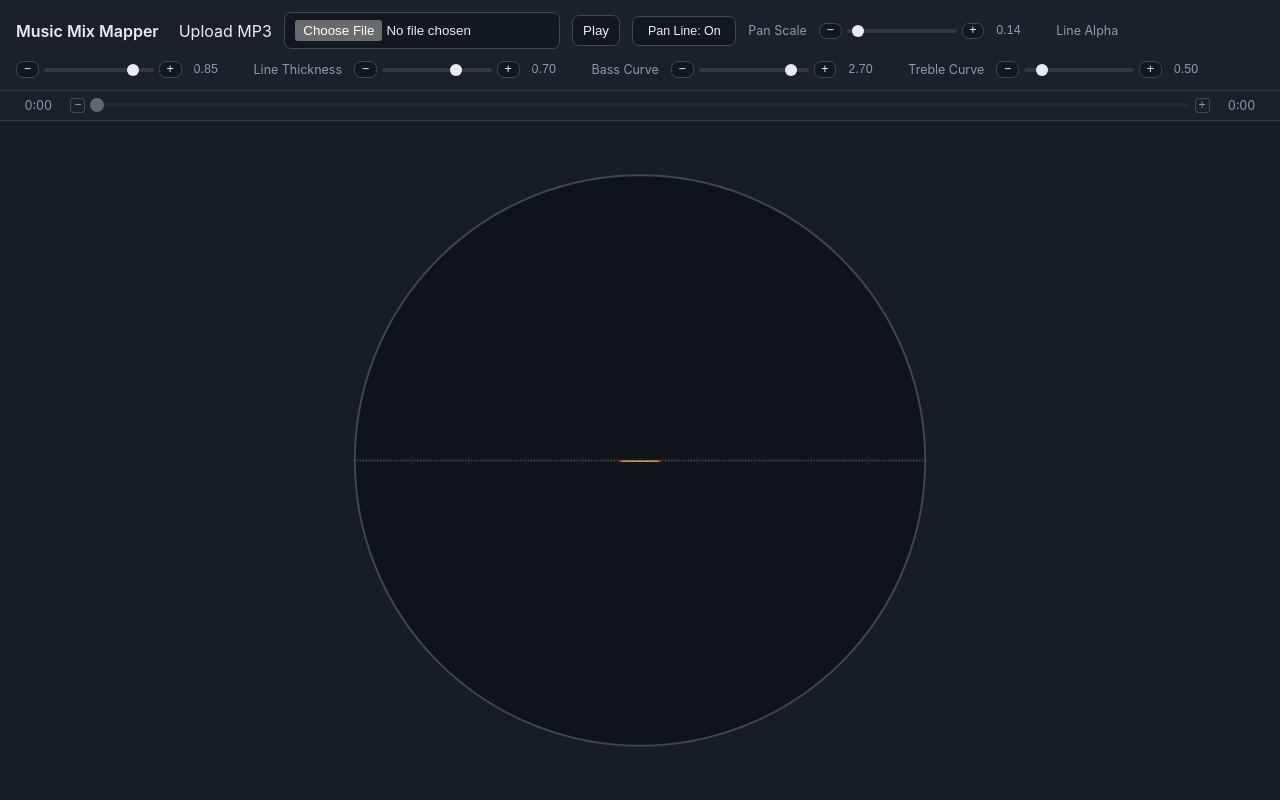
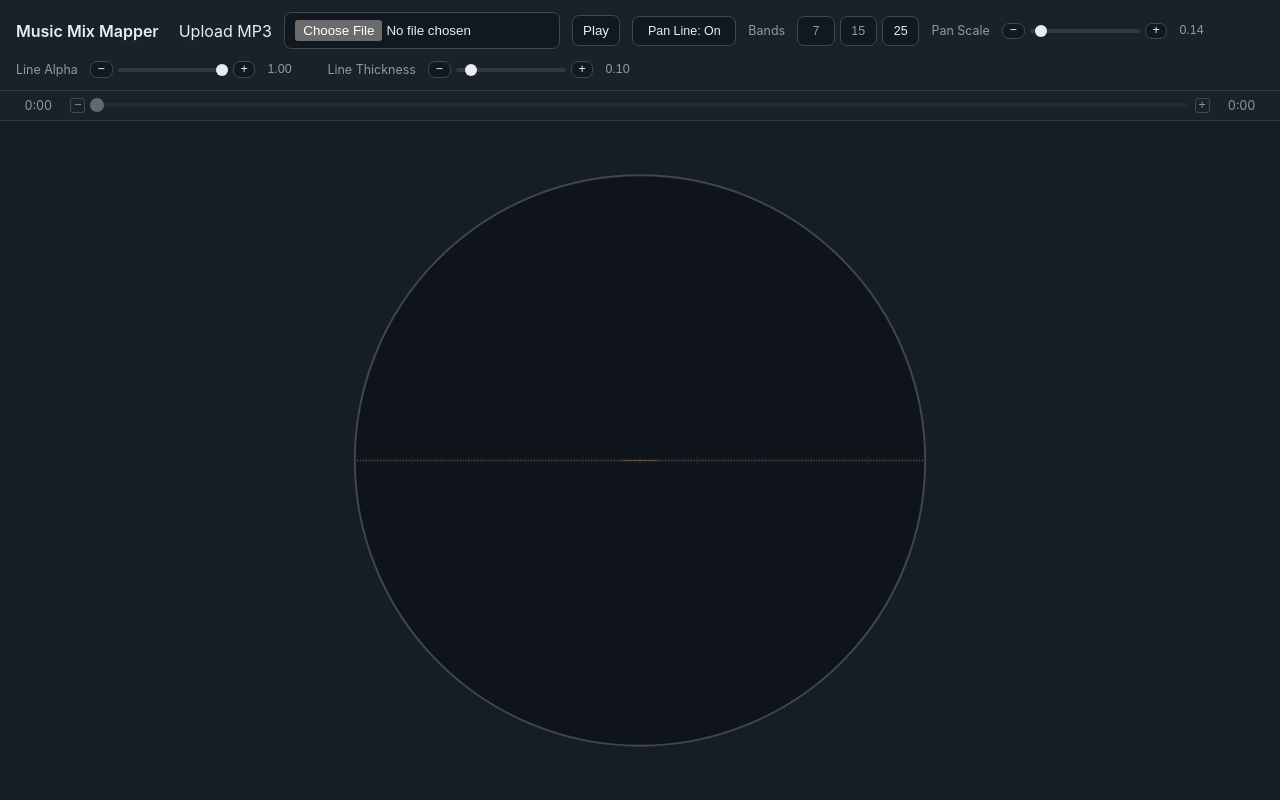
Before and after one commit to brcodes/audio-perception-vizualizer, a plain HTML site: page index.html in a window 1280 px wide. Drawn offline with Linux system fonts and the light colour scheme.

Commit message:
7,15,25 band modes; hard-coded 100 band req's removed if there

```diff
--- a/app.js
+++ b/app.js
@@ -10,11 +10,8 @@ const lineAlphaSlider = document.getElementById('lineAlphaSlider');
 const lineAlphaValueEl = document.getElementById('lineAlphaValue');
 const lineThicknessSlider = document.getElementById('lineThicknessSlider');
 const lineThicknessValueEl = document.getElementById('lineThicknessValue');
-const bassCurveSlider = document.getElementById('bassCurveSlider');
-const bassCurveValueEl = document.getElementById('bassCurveValue');
-const trebleCurveSlider = document.getElementById('trebleCurveSlider');
-const trebleCurveValueEl = document.getElementById('trebleCurveValue');
 const togglePanLineBtn = document.getElementById('togglePanLineBtn');
+const bandModeButtons = Array.from(document.querySelectorAll('.band-mode-btn'));
 const ctx = canvas.getContext('2d');
 
 const DIVISION_EPSILON = 1e-6;
@@ -29,10 +26,17 @@ const PAN_DISPLAY_LINE_COLOR = 'rgba(70, 70, 70, 0.5)';
 const PAN_DISPLAY_LINE_WIDTH = 1;
 const PAN_DISPLAY_NOTCH_HALF_HEIGHT = 4;
 const PAN_DISPLAY_MINOR_NOTCH_SCALE = 0.5;
+// Fixed transient mapping removes per-band curve styling for a more uniform waveform language.
+const TRANSIENT_ENERGY_EXPONENT = 0.78;
+// Right-to-left sweep speed (cycles/sec) makes crest peaks read as transients crossing a window.
+const TRANSIENT_SWEEP_HZ = 1.35;
+const TRANSIENT_SKEW_MIN = 0.2;
+const TRANSIENT_SKEW_MAX = 0.82;
 
-const FREQ_COUNT = 100;
-// Half-bin ratio for constant-Q narrow bands: ±half a log-bin around each center frequency
-const HALF_BIN_RATIO = Math.pow(1000, 0.5 / (FREQ_COUNT - 1));
+const MIN_AUDIBLE_HZ = 20;
+const MAX_AUDIBLE_HZ = 20000;
+const BAND_MODE_KEYS = Object.freeze([7, 15, 25]);
+const DEFAULT_BAND_MODE = 25;
 
 const MP3_MIME_TYPES = new Set(['audio/mpeg', 'audio/mp3', 'audio/x-mp3', 'audio/mpeg3', 'audio/x-mpeg-3']);
 const ZERO_FREQUENCY_DATA = new Uint8Array(1);
@@ -50,6 +54,16 @@ const COLOR_STOPS = [
   { t: 1,      r: 75,  g: 46,  b: 255 },
 ];
 
+const SEVEN_BAND_BINS = [
+  { minHz: 20, maxHz: 60, hz: 34.6, rgb: { r: 88, g: 0, b: 0 } },
+  { minHz: 60, maxHz: 250, hz: 122.5, rgb: { r: 255, g: 46, b: 0 } },
+  { minHz: 250, maxHz: 500, hz: 353.6, rgb: { r: 255, g: 140, b: 0 } },
+  { minHz: 500, maxHz: 2000, hz: 1000, rgb: { r: 255, g: 235, b: 0 } },
+  { minHz: 2000, maxHz: 4000, hz: 2828.4, rgb: { r: 102, g: 204, b: 0 } },
+  { minHz: 4000, maxHz: 6000, hz: 4898.9, rgb: { r: 0, g: 204, b: 221 } },
+  { minHz: 6000, maxHz: 20000, hz: 10954.5, rgb: { r: 75, g: 46, b: 255 } },
+];
+
 function interpolateColor(t) {
   let i = 0;
   while (i < COLOR_STOPS.length - 2 && COLOR_STOPS[i + 1].t <= t) i += 1;
@@ -63,19 +77,61 @@ function interpolateColor(t) {
   };
 }
 
-// 100 log-spaced frequencies from 20Hz (logT=0) to 20kHz (logT=1).
-// Geometric midpoint ~632Hz falls at index 49/50 — bottom half shows 20–632Hz, top shows 632–20kHz.
-const FREQUENCIES = Array.from({ length: FREQ_COUNT }, (_, i) => {
-  const logT = i / (FREQ_COUNT - 1);
-  const hz = 20 * Math.pow(1000, logT);
-  const rgb = interpolateColor(logT);
-  return { hz, logT, rgb };
-});
+function hzToLogT(hz) {
+  const ratio = MAX_AUDIBLE_HZ / MIN_AUDIBLE_HZ;
+  return Math.log(hz / MIN_AUDIBLE_HZ) / Math.log(ratio);
+}
 
-// Bottom semicircle: indices 0–49 (lower 50, 20Hz–~611Hz)
-const BOTTOM_FREQS = FREQUENCIES.slice(0, 50);
-// Top semicircle: indices 50–99 (upper 50, ~655Hz–20kHz)
-const TOP_FREQS = FREQUENCIES.slice(50);
+function createLogBands(count) {
+  const ratio = MAX_AUDIBLE_HZ / MIN_AUDIBLE_HZ;
+  // Constant-Q spread keeps proportional bandwidth per band across the audible range.
+  const halfBinRatio = Math.pow(ratio, 0.5 / (count - 1));
+  const bands = new Array(count);
+
+  for (let i = 0; i < count; i += 1) {
+    const logT = i / (count - 1);
+    const hz = MIN_AUDIBLE_HZ * Math.pow(ratio, logT);
+    bands[i] = {
+      hz,
+      logT,
+      rgb: interpolateColor(logT),
+      minHz: Math.max(MIN_AUDIBLE_HZ, hz / halfBinRatio),
+      maxHz: Math.min(MAX_AUDIBLE_HZ, hz * halfBinRatio),
+    };
+  }
+
+  // Force edge bins to cover the full 20Hz-20kHz range without leaving gaps.
+  bands[0].minHz = MIN_AUDIBLE_HZ;
+  bands[count - 1].maxHz = MAX_AUDIBLE_HZ;
+
+  return bands;
+}
+
+function createBandProfile(bands) {
+  const splitIndex = Math.floor(bands.length / 2);
+  return {
+    splitIndex,
+    bottomBands: bands.slice(0, splitIndex),
+    topBands: bands.slice(splitIndex),
+    // Per-band smoothed pan state persists across frames for temporal stability.
+    panSmoothed: new Float32Array(bands.length),
+  };
+}
+
+const BAND_PROFILES = {
+  7: createBandProfile(SEVEN_BAND_BINS.map((band) => ({
+    minHz: band.minHz,
+    maxHz: band.maxHz,
+    hz: band.hz,
+    logT: hzToLogT(band.hz),
+    rgb: band.rgb,
+  }))),
+  15: createBandProfile(createLogBands(15)),
+  25: createBandProfile(createLogBands(25)),
+};
+
+let activeBandMode = DEFAULT_BAND_MODE;
+let activeBandProfile = BAND_PROFILES[activeBandMode];
 
 const audio = new Audio();
 audio.crossOrigin = 'anonymous';
@@ -155,10 +211,6 @@ function getBandEnergy(data, minHz, maxHz, sampleRate) {
   return count ? Math.sqrt(sumSq / count) : 0;
 }
 
-// Per-band smoothed pan state — persists across frames for temporal stability.
-// Indices 0–49 = BOTTOM_FREQS, 50–99 = TOP_FREQS.
-const panSmoothed = new Float32Array(FREQ_COUNT);
-
 // Use the absolute L–R difference rather than the relative ratio (R-L)/(R+L).
 // Relative normalization causes pan to collapse toward center whenever centered
 // content is added to a band, because it grows the denominator without changing
@@ -183,22 +235,22 @@ function amplitudeToHeightFactor(energy) {
   );
 }
 
-// Height-shape exponent interpolated by log-frequency.
-// Bass (logT=0): expLow > 1 compresses energy → short, round hills.
-// Treble (logT=1): expHigh < 1 expands energy → tall, sharp spikes.
-function frequencyToHeightExponent(logT) {
-  const expLow = Number(bassCurveSlider.value);
-  const expHigh = Number(trebleCurveSlider.value);
-  return expLow + (expHigh - expLow) * logT;
+function shapeEnergyForTransientView(energy) {
+  return Math.min(1, Math.pow(Math.max(0, energy), TRANSIENT_ENERGY_EXPONENT));
+}
+
+function computeTransientSweepT() {
+  const t = (audio.currentTime * TRANSIENT_SWEEP_HZ) % 1;
+  return t < 0 ? t + 1 : t;
 }
 
 // Psychoacoustic localization spread: low frequencies are harder to localize (wider),
-// high frequencies are tighter. Scaled down for 100 narrow bands.
+// high frequencies are tighter.
 function frequencyToWidthFactor(logT) {
   return 0.08 - 0.04 * logT; // 0.08 at 20Hz → 0.04 at 20kHz
 }
 
-function drawWaveform({ centerX, centerY, radius, dir, rgb, lineAlpha, lineWidth, energy, logT, panPoint }) {
+function drawWaveform({ centerX, centerY, radius, dir, rgb, lineAlpha, lineWidth, energy, logT, panPoint, sweepT }) {
   const heightFactor = Math.max(0, Math.min(PEAK_HEIGHT_FACTOR, amplitudeToHeightFactor(energy)));
   const height = radius * heightFactor;
 
@@ -213,14 +265,18 @@ function drawWaveform({ centerX, centerY, radius, dir, rgb, lineAlpha, lineWidth
   const panX = centerX + (panPoint / 100) * radius;
   const minX = Math.max(leftLimit, panX - halfWidth);
   const maxX = Math.min(rightLimit, panX + halfWidth);
-  const actualCenterX = (minX + maxX) / 2;
+  const width = maxX - minX;
+  const transientSkew = TRANSIENT_SKEW_MAX - sweepT * (TRANSIENT_SKEW_MAX - TRANSIENT_SKEW_MIN);
+  const transientPeakX = minX + width * transientSkew;
+  const shoulderX = minX + width * 0.45;
 
-  // Draw only the waveform crest line; fill mode is intentionally disabled.
+  // Asymmetric crest with a drifting peak reads like transients moving right→left.
   ctx.strokeStyle = `rgba(${rgb.r}, ${rgb.g}, ${rgb.b}, ${lineAlpha})`;
   ctx.lineWidth = lineWidth;
   ctx.beginPath();
   ctx.moveTo(minX, centerY);
-  ctx.quadraticCurveTo(actualCenterX, centerY + dir * height * 2, maxX, centerY);
+  ctx.quadraticCurveTo(shoulderX, centerY + dir * height * 0.95, transientPeakX, centerY + dir * height * 1.8);
+  ctx.quadraticCurveTo(maxX - width * 0.08, centerY + dir * height * 1.15, maxX, centerY);
   ctx.stroke();
 }
 
@@ -273,29 +329,30 @@ function drawVisualizer() {
   const left = leftData || ZERO_FREQUENCY_DATA;
   const right = rightData || ZERO_FREQUENCY_DATA;
   const lineAlpha = Number(lineAlphaSlider.value);
+  const sweepT = computeTransientSweepT();
   // Keep visual continuity: slider value 0.70 reproduces the prior fixed 1.25px line width.
   const lineWidth =
     (Math.max(0.01, Number(lineThicknessSlider.value)) / BASE_LINE_THICKNESS_CONTROL) *
     BASE_LINE_WIDTH_PX;
+  const { topBands, bottomBands, splitIndex, panSmoothed } = activeBandProfile;
 
   ctx.save();
   ctx.beginPath();
   ctx.arc(cx, cy, radius, 0, Math.PI * 2);
   ctx.clip();
 
-  // Top semicircle: upper 50 frequencies, drawn highest→lowest so that the
-  // boundary frequency (~655Hz, index 50) is painted last and visually prominent at equator.
+  // Top semicircle: upper bands drawn highest->lowest to keep the equator boundary prominent.
   ctx.save();
   ctx.beginPath();
   ctx.rect(cx - radius, cy - radius, radius * 2, radius);
   ctx.clip();
-  for (let i = TOP_FREQS.length - 1; i >= 0; i -= 1) {
-    const { hz, logT, rgb } = TOP_FREQS[i];
-    const l = getBandEnergy(left, hz / HALF_BIN_RATIO, hz * HALF_BIN_RATIO, sampleRate);
-    const r = getBandEnergy(right, hz / HALF_BIN_RATIO, hz * HALF_BIN_RATIO, sampleRate);
+  for (let i = topBands.length - 1; i >= 0; i -= 1) {
+    const band = topBands[i];
+    const l = getBandEnergy(left, band.minHz, band.maxHz, sampleRate);
+    const r = getBandEnergy(right, band.minHz, band.maxHz, sampleRate);
     const energy = (l + r) / 2;
-    const displayEnergy = Math.min(1, Math.pow(energy, frequencyToHeightExponent(logT)));
-    const globalIdx = 50 + i;
+    const displayEnergy = shapeEnergyForTransientView(energy);
+    const globalIdx = splitIndex + i;
     const rawPan = toPanPoint(l, r);
     if (energy > 0.02) {
       panSmoothed[globalIdx] = panSmoothed[globalIdx] * 0.85 + rawPan * 0.15;
@@ -307,27 +364,28 @@ function drawVisualizer() {
       centerY: cy,
       radius,
       dir: -1,
-      rgb,
+      rgb: band.rgb,
       lineAlpha,
       lineWidth,
       energy: displayEnergy,
-      logT,
+      logT: band.logT,
       panPoint: panSmoothed[globalIdx],
+      sweepT,
     });
   }
   ctx.restore();
 
-  // Bottom semicircle: lower 50 frequencies, drawn lowest→highest so that the
-  // boundary frequency (~611Hz, index 49) is painted last and visually prominent at equator.
+  // Bottom semicircle: lower bands drawn lowest->highest for symmetric layering.
   ctx.save();
   ctx.beginPath();
   ctx.rect(cx - radius, cy, radius * 2, radius);
   ctx.clip();
-  BOTTOM_FREQS.forEach(({ hz, logT, rgb }, i) => {
-    const l = getBandEnergy(left, hz / HALF_BIN_RATIO, hz * HALF_BIN_RATIO, sampleRate);
-    const r = getBandEnergy(right, hz / HALF_BIN_RATIO, hz * HALF_BIN_RATIO, sampleRate);
+  for (let i = 0; i < bottomBands.length; i += 1) {
+    const band = bottomBands[i];
+    const l = getBandEnergy(left, band.minHz, band.maxHz, sampleRate);
+    const r = getBandEnergy(right, band.minHz, band.maxHz, sampleRate);
     const energy = (l + r) / 2;
-    const displayEnergy = Math.min(1, Math.pow(energy, frequencyToHeightExponent(logT)));
+    const displayEnergy = shapeEnergyForTransientView(energy);
     const rawPan = toPanPoint(l, r);
     if (energy > 0.02) {
       panSmoothed[i] = panSmoothed[i] * 0.85 + rawPan * 0.15;
@@ -339,14 +397,15 @@ function drawVisualizer() {
       centerY: cy,
       radius,
       dir: 1,
-      rgb,
+      rgb: band.rgb,
       lineAlpha,
       lineWidth,
       energy: displayEnergy,
-      logT,
+      logT: band.logT,
       panPoint: panSmoothed[i],
+      sweepT,
     });
-  });
+  }
   ctx.restore();
 
   if (isPanDisplayLineVisible) {
@@ -430,12 +489,36 @@ function updatePanLineToggleState() {
   togglePanLineBtn.classList.toggle('is-active', isPanDisplayLineVisible);
 }
 
+function updateBandModeButtons() {
+  for (let i = 0; i < bandModeButtons.length; i += 1) {
+    const button = bandModeButtons[i];
+    const bandCount = Number(button.dataset.bandCount);
+    const isActive = bandCount === activeBandMode;
+    button.classList.toggle('is-active', isActive);
+    button.setAttribute('aria-pressed', isActive ? 'true' : 'false');
+  }
+}
+
+function setBandMode(nextMode) {
+  if (!BAND_MODE_KEYS.includes(nextMode) || nextMode === activeBandMode) return;
+  activeBandMode = nextMode;
+  activeBandProfile = BAND_PROFILES[nextMode];
+  updateBandModeButtons();
+  drawVisualizer();
+}
+
 playPauseBtn.addEventListener('click', () => togglePlayPause());
 togglePanLineBtn.addEventListener('click', () => {
   isPanDisplayLineVisible = !isPanDisplayLineVisible;
   updatePanLineToggleState();
   drawVisualizer();
 });
+for (let i = 0; i < bandModeButtons.length; i += 1) {
+  const button = bandModeButtons[i];
+  button.addEventListener('click', () => {
+    setBandMode(Number(button.dataset.bandCount));
+  });
+}
 
 let isPointerOverApp = false;
 const appEl = document.querySelector('.app');
@@ -520,8 +603,6 @@ function makeSliderPair(slider, field, min, max, decimals) {
 
 makeSliderPair(lineAlphaSlider, lineAlphaValueEl, 0, 1, 2);
 makeSliderPair(lineThicknessSlider, lineThicknessValueEl, 0.01, 1.0, 2);
-makeSliderPair(bassCurveSlider, bassCurveValueEl, 0.50, 3.00, 1);
-makeSliderPair(trebleCurveSlider, trebleCurveValueEl, 0.20, 1.50, 1);
 
 // Nudge buttons: step a slider by one unit in either direction.
 document.addEventListener('click', (e) => {
@@ -565,6 +646,7 @@ window.addEventListener('resize', () => {
 });
 
 updatePanLineToggleState();
+updateBandModeButtons();
 resizeCanvas();
 drawVisualizer();
 
--- a/index.html
+++ b/index.html
@@ -14,6 +14,12 @@
         <input id="fileInput" type="file" accept=".mp3,audio/mpeg" />
         <button id="playPauseBtn" type="button" disabled>Play</button>
         <button id="togglePanLineBtn" type="button" class="toggle-btn is-active" aria-label="Toggle pan display line">Pan Line: On</button>
+        <span class="ctrl-label">Bands</span>
+        <span class="bands-row" role="group" aria-label="Visualizer band count">
+          <button id="bands7Btn" type="button" class="toggle-btn band-mode-btn" data-band-count="7" aria-label="Use seven frequency bands" aria-pressed="false">7</button>
+          <button id="bands15Btn" type="button" class="toggle-btn band-mode-btn" data-band-count="15" aria-label="Use fifteen frequency bands" aria-pressed="false">15</button>
+          <button id="bands25Btn" type="button" class="toggle-btn band-mode-btn is-active" data-band-count="25" aria-label="Use twenty five frequency bands" aria-pressed="true">25</button>
+        </span>
         <label for="panScaleSlider" class="ctrl-label">Pan Scale</label>
         <span class="slider-row">
           <button class="nudge-btn" data-target="panScaleSlider" data-dir="-1" tabindex="-1" aria-label="Decrease pan scale">−</button>
@@ -24,31 +30,17 @@
         <label for="lineAlphaSlider" class="ctrl-label">Line Alpha</label>
         <span class="slider-row">
           <button class="nudge-btn" data-target="lineAlphaSlider" data-dir="-1" tabindex="-1" aria-label="Decrease line alpha">−</button>
-          <input id="lineAlphaSlider" type="range" min="0" max="1" value="0.85" step="0.01" class="ctrl-slider" aria-label="Waveform line alpha" />
+          <input id="lineAlphaSlider" type="range" min="0" max="1" value="1.00" step="0.01" class="ctrl-slider" aria-label="Waveform line alpha" />
           <button class="nudge-btn" data-target="lineAlphaSlider" data-dir="1" tabindex="-1" aria-label="Increase line alpha">+</button>
         </span>
-        <input id="lineAlphaValue" type="number" min="0" max="1" step="0.01" value="0.85" class="ctrl-value-input" aria-label="Line alpha value" />
+        <input id="lineAlphaValue" type="number" min="0" max="1" step="0.01" value="1.00" class="ctrl-value-input" aria-label="Line alpha value" />
         <label for="lineThicknessSlider" class="ctrl-label">Line Thickness</label>
         <span class="slider-row">
           <button class="nudge-btn" data-target="lineThicknessSlider" data-dir="-1" tabindex="-1" aria-label="Decrease line thickness">−</button>
-          <input id="lineThicknessSlider" type="range" min="0.01" max="1.0" value="0.70" step="0.01" class="ctrl-slider" aria-label="Waveform line thickness" />
+          <input id="lineThicknessSlider" type="range" min="0.01" max="1.0" value="0.10" step="0.01" class="ctrl-slider" aria-label="Waveform line thickness" />
           <button class="nudge-btn" data-target="lineThicknessSlider" data-dir="1" tabindex="-1" aria-label="Increase line thickness">+</button>
         </span>
-        <input id="lineThicknessValue" type="number" min="0.01" max="1.0" step="0.01" value="0.70" class="ctrl-value-input" aria-label="Line thickness value" />
-        <label for="bassCurveSlider" class="ctrl-label">Bass Curve</label>
-        <span class="slider-row">
-          <button class="nudge-btn" data-target="bassCurveSlider" data-dir="-1" tabindex="-1" aria-label="Decrease bass curve">−</button>
-          <input id="bassCurveSlider" type="range" min="0.50" max="3.00" value="2.70" step="0.1" class="ctrl-slider" aria-label="Bass height curve exponent" />
-          <button class="nudge-btn" data-target="bassCurveSlider" data-dir="1" tabindex="-1" aria-label="Increase bass curve">+</button>
-        </span>
-        <input id="bassCurveValue" type="number" min="0.50" max="3.00" step="0.1" value="2.70" class="ctrl-value-input" aria-label="Bass curve value" />
-        <label for="trebleCurveSlider" class="ctrl-label">Treble Curve</label>
-        <span class="slider-row">
-          <button class="nudge-btn" data-target="trebleCurveSlider" data-dir="-1" tabindex="-1" aria-label="Decrease treble curve">−</button>
-          <input id="trebleCurveSlider" type="range" min="0.20" max="2.70" value="0.50" step="0.1" class="ctrl-slider" aria-label="Treble height curve exponent" />
-          <button class="nudge-btn" data-target="trebleCurveSlider" data-dir="1" tabindex="-1" aria-label="Increase treble curve">+</button>
-        </span>
-        <input id="trebleCurveValue" type="number" min="0.20" max="2.70" step="0.1" value="0.50" class="ctrl-value-input" aria-label="Treble curve value" />
+        <input id="lineThicknessValue" type="number" min="0.01" max="1.0" step="0.01" value="0.10" class="ctrl-value-input" aria-label="Line thickness value" />
       </section>
       <section class="seekbar">
         <span id="currentTime">0:00</span>
--- a/styles.css
+++ b/styles.css
@@ -62,6 +62,18 @@ body {
   background: #121820;
   border-color: #3e4955;
   color: #8a9baa;
+}
+
+.bands-row {
+  display: inline-flex;
+  align-items: center;
+  gap: 0.3rem;
+}
+
+.band-mode-btn {
+  min-width: 2.35rem;
+  padding: 0.35rem 0.45rem;
+  text-align: center;
 }
 
 .seekbar {
```
